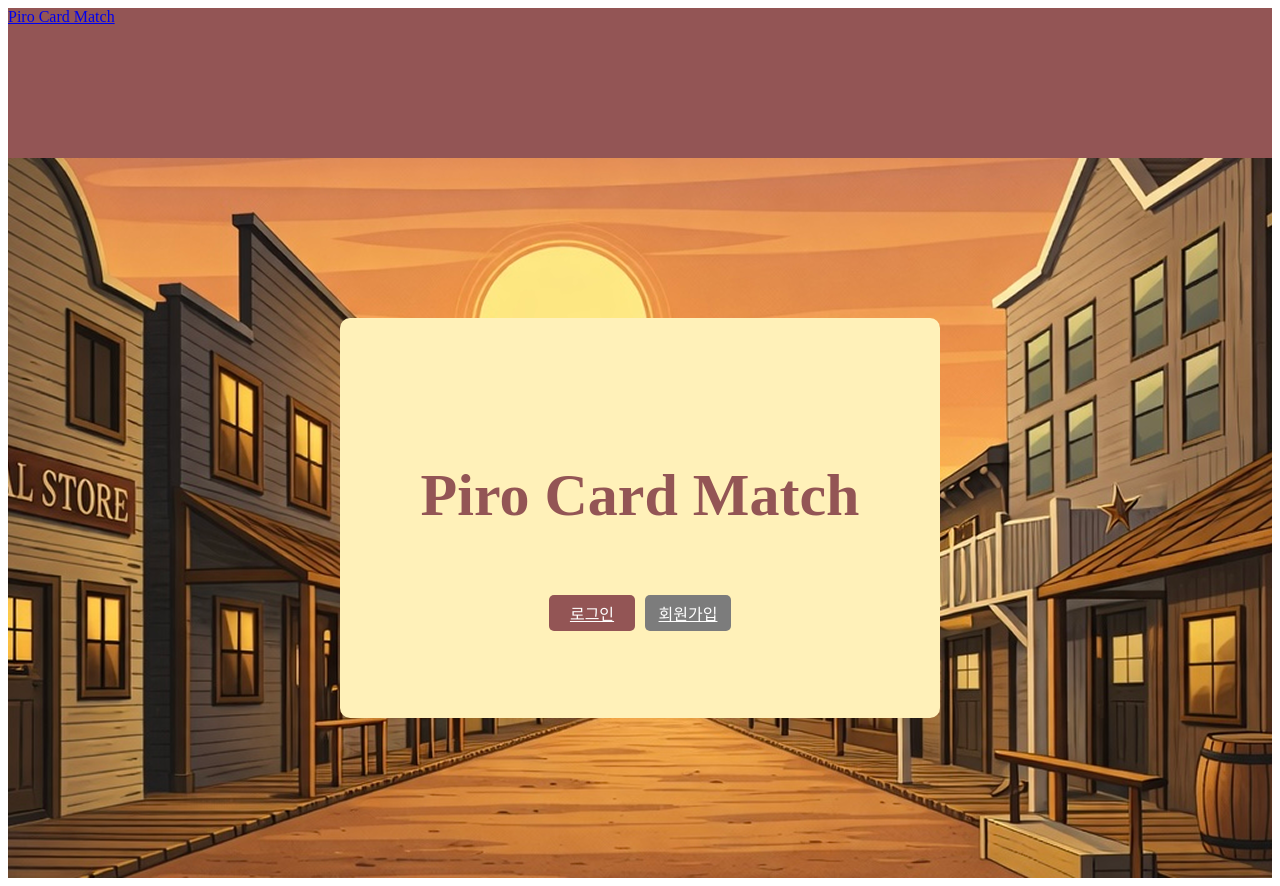
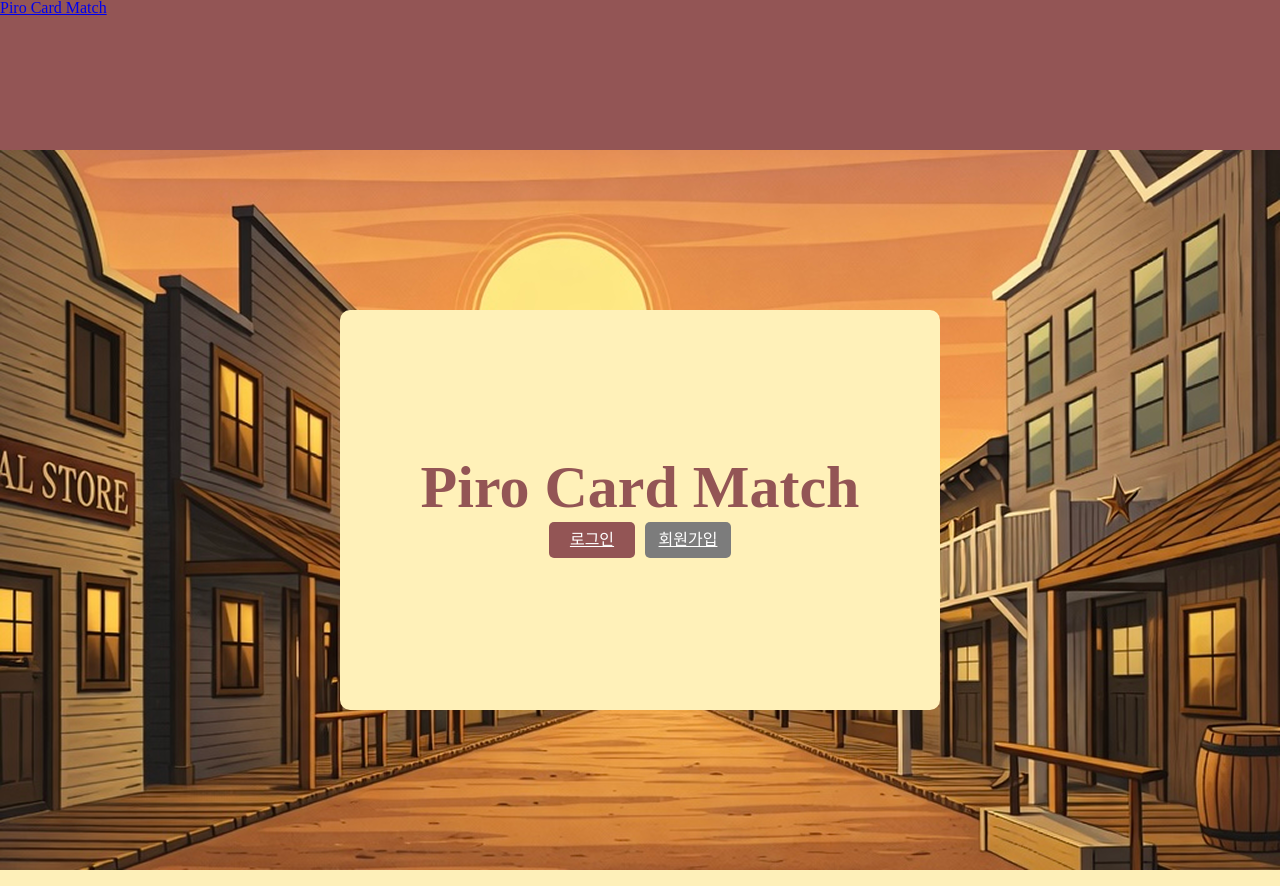
Before and after one commit to Pirogramming-24/Piro24_CardGame_4, a Django app: page / in a window 1280 px wide. Run offline with Django 5.2, Linux system fonts and the light colour scheme.

Commit message:
reset.css 설정 및 base.html에 대한 css이자 기초 css인 style.css 작업 시작

```diff
--- a/static/css/main.css
+++ b/static/css/main.css
@@ -1,10 +1,3 @@
-.nav-container {
-  background-color: #935555;
-  height: 150px;
-}
-.nav-container .nav-logo{color: white;}
-
-
 .main-body-hs {
   width: 100%;
   min-height: calc(100vh - 80px); /* 메뉴바 높이만큼 빼기 */
--- /dev/null
+++ b/static/css/reset.css
@@ -0,0 +1,48 @@
+/* http://meyerweb.com/eric/tools/css/reset/
+   v2.0 | 20110126
+   License: none (public domain)
+*/
+
+html, body, div, span, applet, object, iframe,
+h1, h2, h3, h4, h5, h6, p, blockquote, pre,
+a, abbr, acronym, address, big, cite, code,
+del, dfn, em, img, ins, kbd, q, s, samp,
+small, strike, strong, sub, sup, tt, var,
+b, u, i, center,
+dl, dt, dd, ol, ul, li,
+fieldset, form, label, legend,
+table, caption, tbody, tfoot, thead, tr, th, td,
+article, aside, canvas, details, embed,
+figure, figcaption, footer, header, hgroup,
+menu, nav, output, ruby, section, summary,
+time, mark, audio, video {
+	margin: 0;
+	padding: 0;
+	border: 0;
+	font-size: 100%;
+	font: inherit;
+	vertical-align: baseline;
+}
+/* HTML5 display-role reset for older browsers */
+article, aside, details, figcaption, figure,
+footer, header, hgroup, menu, nav, section {
+	display: block;
+}
+body {
+	line-height: 1;
+}
+ol, ul {
+	list-style: none;
+}
+blockquote, q {
+	quotes: none;
+}
+blockquote:before, blockquote:after,
+q:before, q:after {
+	content: '';
+	content: none;
+}
+table {
+	border-collapse: collapse;
+	border-spacing: 0;
+}
--- a/static/css/style.css
+++ b/static/css/style.css
@@ -1 +1,7 @@
 /* base.html에 있는 주석 확인해주세요 */
+
+.nav-container {
+  background-color: #935555;
+  height: 150px;
+}
+.nav-container .nav-logo{color: white;}
--- a/templates/base.html
+++ b/templates/base.html
@@ -6,8 +6,9 @@
     <meta name="viewport" content="width=device-width, initial-scale=1.0">
     <title>{% block title %}Piro Card Match{% endblock %}</title>
 
+    <link rel="stylesheet" href="{% static 'css/reset.css' %}">
     <link rel="stylesheet" href="{% static 'css/style.css' %}"> <!--베이스 style.css 링크해둠. 초기화 css인 reset.css도 필요하면 생성후 여기 링크하기-->
-    <link rel="stylesheet" href="{% static 'css/main.css' %}"> <!--베이스 style.css 링크해둠. 초기화 css인 reset.css도 필요하면 생성후 여기 링크하기-->
+    <link rel="stylesheet" href="{% static 'css/main.css' %}">
 </head>
 <body class="main-background">
 
```
